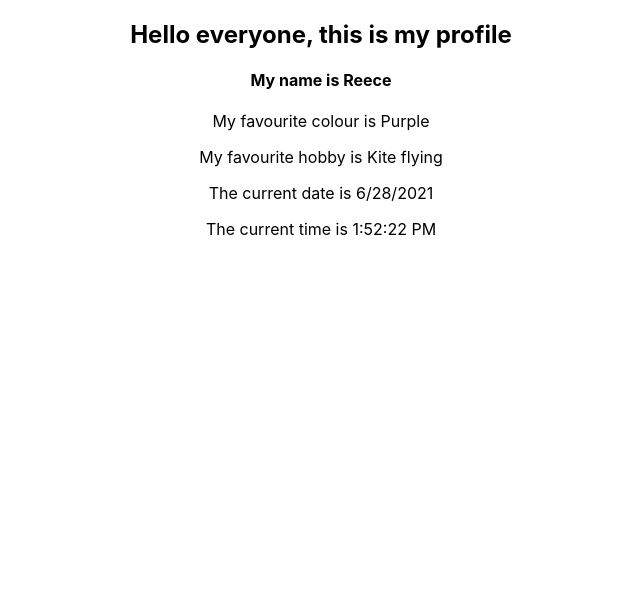
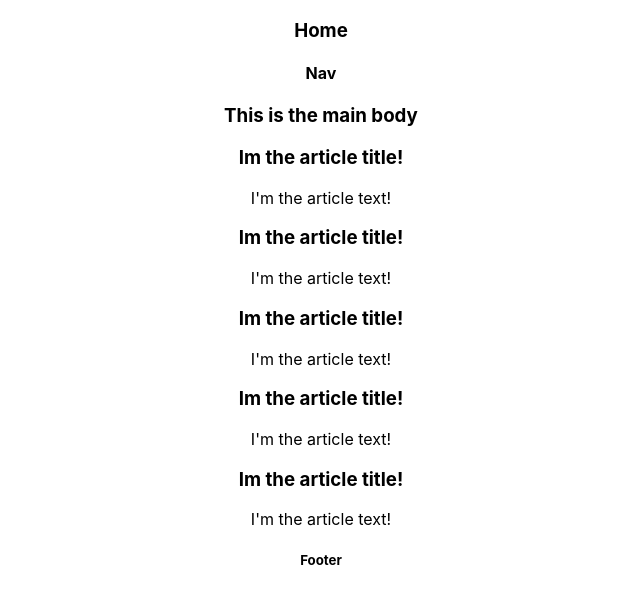
Before and after one commit to Reece-elder/APR_SOFTWARE_React, a React (Create React App) app in the folder react-demo/: page / in a window 1280 px wide. Shown: the top 604 px of the page, without its empty margins (319-959 px from the left). Built offline with nearby package versions, Linux system fonts and the light colour scheme.

Commit message:
Component Hierarchy

```diff
--- a/react-demo/src/App.js
+++ b/react-demo/src/App.js
@@ -1,11 +1,15 @@
 import './resources/App.css';
 
 import HelloWorld from './components/HelloWorld'
+import Home from './components/Home'
 
 function App() {
   return (
+    // <div className="App">
+    //   <HelloWorld/>
+    // </div>
     <div className="App">
-      <HelloWorld/>
+      <Home/>
     </div>
   );
 }
--- /dev/null
+++ b/react-demo/src/components/Article.jsx
@@ -0,0 +1,10 @@
+const Article = () => {
+  return (
+    <div>
+      <h3> Im the article title! </h3>
+      <p> I'm the article text!</p>
+    </div>
+  );
+};
+
+export default Article;
--- /dev/null
+++ b/react-demo/src/components/Footer.jsx
@@ -0,0 +1,7 @@
+const Footer = () => {
+    return(
+        <h5> Footer </h5>
+    )
+}
+
+export default Footer;
--- /dev/null
+++ b/react-demo/src/components/Home.jsx
@@ -0,0 +1,16 @@
+import Nav from './Nav';
+import MainBody from './MainBody';
+import Footer from './Footer';
+
+const Home = () => {
+    return(
+        <div>
+            <h3> Home </h3>
+            <Nav/>
+            <MainBody/>
+            <Footer/>
+        </div>
+    )
+}
+
+export default Home;
--- /dev/null
+++ b/react-demo/src/components/MainBody.jsx
@@ -0,0 +1,16 @@
+import Article from './Article';
+
+const MainBody = () => {
+    return(
+        <div>
+            <h3> This is the main body </h3>
+            <Article/>
+            <Article/>
+            <Article/>
+            <Article/>
+            <Article/>
+        </div>
+    )
+}
+
+export default MainBody;
--- /dev/null
+++ b/react-demo/src/components/Nav.jsx
@@ -0,0 +1,7 @@
+const Nav = () => {
+    return (
+        <h4> Nav </h4>
+    )
+}
+
+export default Nav
```
